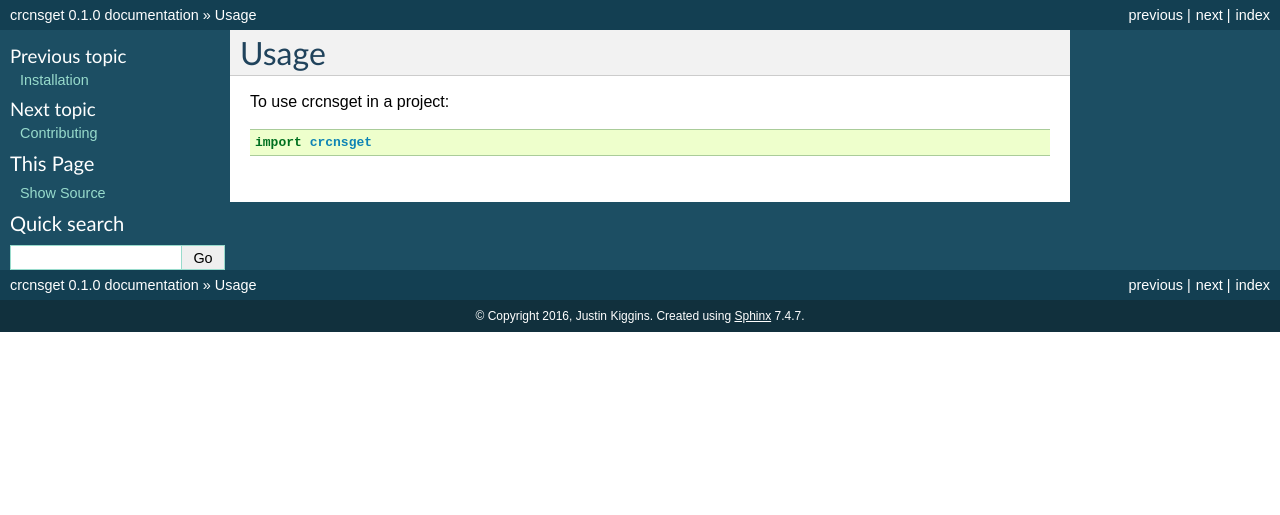
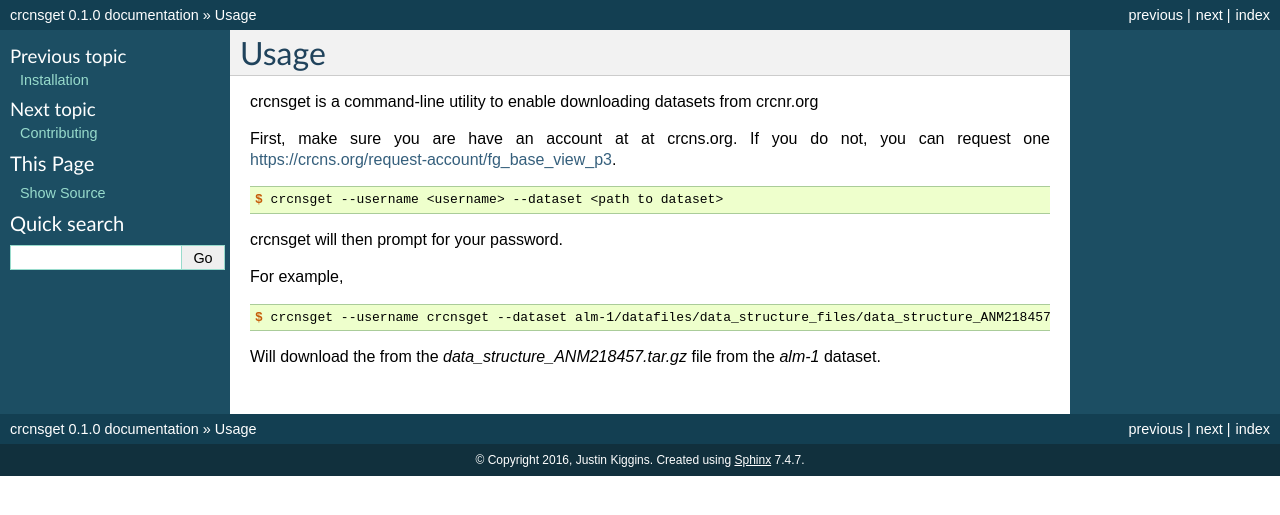
Before and after one commit to neuromusic/crcnsget, a Sphinx documentation site: the page built from docs/usage.rst, in a window 1280 px wide. Shown: the top 515 px of the page. Built offline with Sphinx 7.4.7, drawn with Linux system fonts in a browser that asks for light colours; pages that are not in the unit, such as notebooks, are missing from menus.

Commit message:
updated docs

```diff
--- a/docs/index.rst
+++ b/docs/index.rst
@@ -3,8 +3,7 @@
    You can adapt this file completely to your liking, but it should at least
    contain the root `toctree` directive.
 
-Welcome to crcnsget's documentation!
-======================================
+.. include:: ../README.rst
 
 Contents:
 
--- a/docs/readme.rst
+++ /dev/null
@@ -1 +0,0 @@
-.. include:: ../README.rst
--- a/docs/usage.rst
+++ b/docs/usage.rst
@@ -2,6 +2,20 @@
 Usage
 =====
 
-To use crcnsget in a project::
+crcnsget is a command-line utility to enable downloading datasets from crcnr.org
 
-    import crcnsget
+First, make sure you are have an account at at crcns.org. If you do not, you can request one https://crcns.org/request-account/fg_base_view_p3.
+
+.. code-block:: console
+
+    $ crcnsget --username <username> --dataset <path to dataset>
+
+crcnsget will then prompt for your password.
+
+For example,
+
+.. code-block:: console
+
+    $ crcnsget --username crcnsget --dataset alm-1/datafiles/data_structure_files/data_structure_ANM218457.tar.gz
+
+Will download the from the `data_structure_ANM218457.tar.gz` file from the `alm-1` dataset.
```
Also changed, not shown: README.rst (+27 -3 lines).
